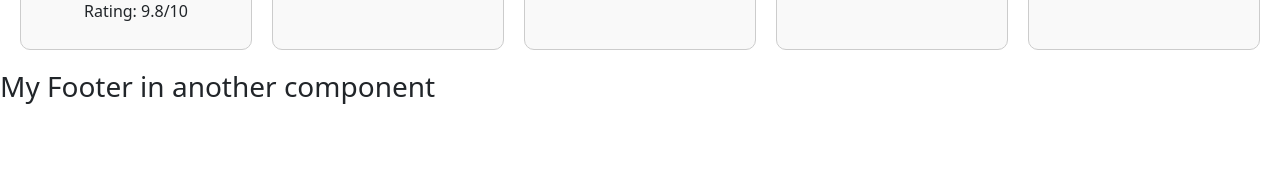
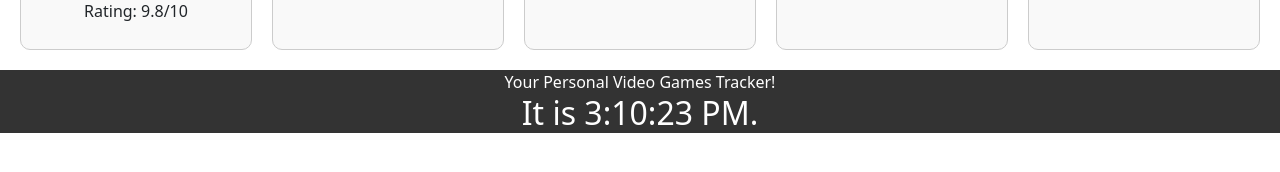
Before and after one commit to NathanCarr10/Data-Rep-Project-2024, a React (Create React App) app: page /Top-Rated in a window 1280 px wide. Shown: the part 450-622 px from the top of the page. Built offline with nearby package versions, Linux system fonts and the light colour scheme.

Commit message:
Updated Footer component to always stay at the bottom + CSS styling

```diff
--- a/src/components/Footer.js
+++ b/src/components/Footer.js
@@ -1,11 +1,24 @@
+import React from "react";
+
 /**
  * Footer component is a simple functional component
  * that displays a footer message.
  */
 
 const Footer = () => {
-    // Renders a heading (h3) containing the footer text
-      return <h3>My Footer in another component</h3>;
+      return (
+        <footer style={{
+          backgroundColor: "#333",
+          color: "white",
+          textAlign:"center",
+          padding: "sticky",
+          bottom: 0,
+          width: "100%",
+        }}>
+          Your Personal Video Games Tracker!
+          <h2>It is {new Date().toLocaleTimeString()}.</h2>
+        </footer>
+      );
     };
 
     export default Footer;
```
